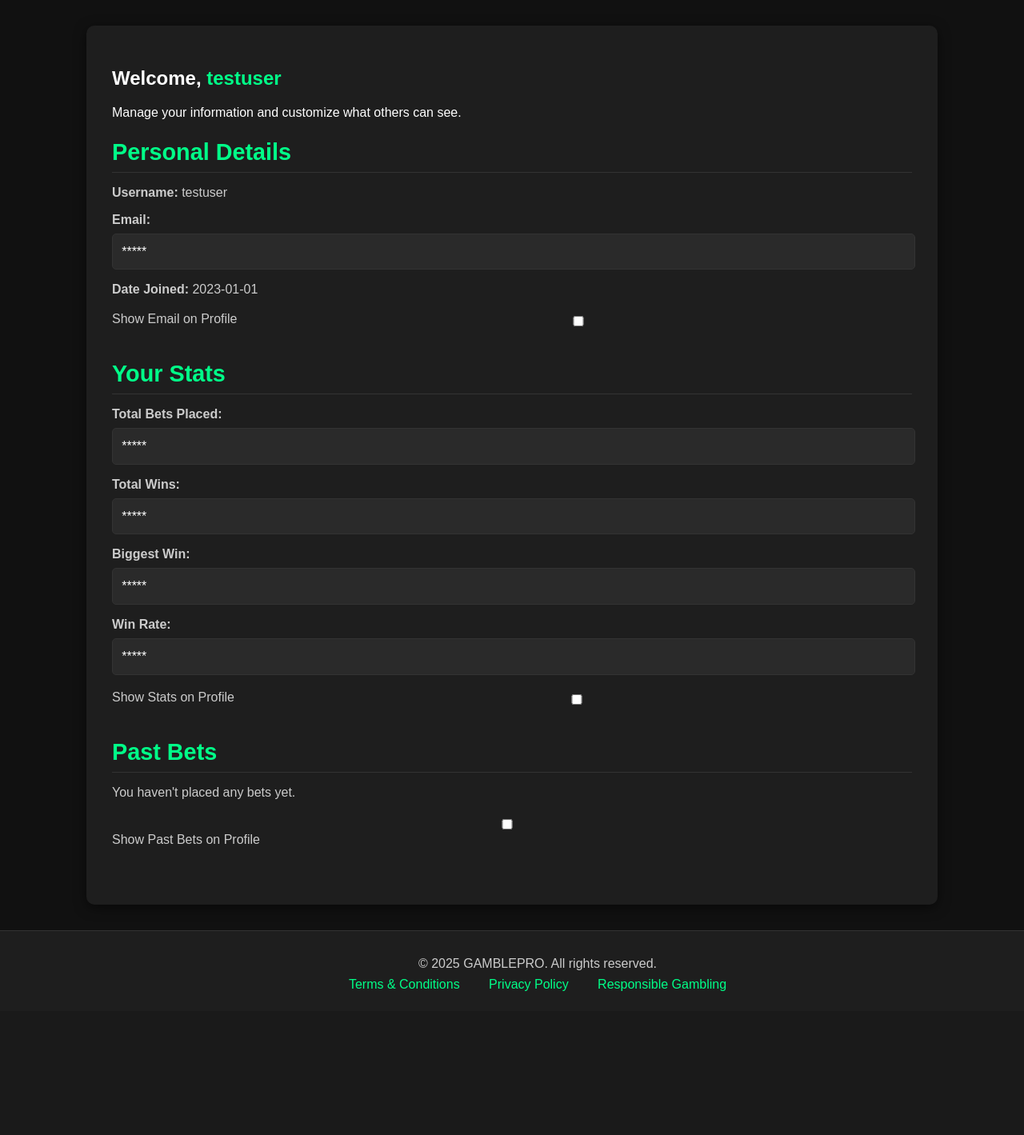
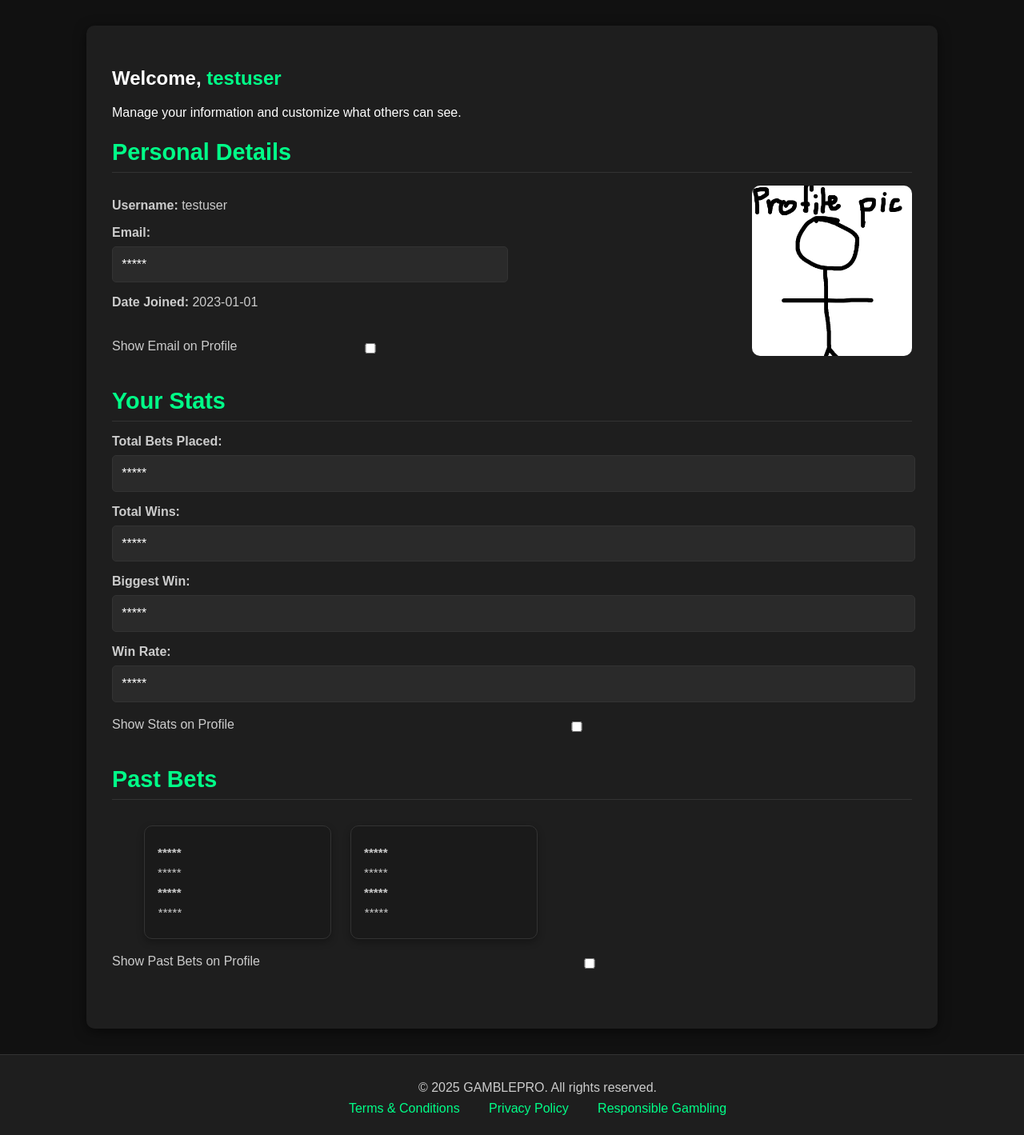
Before and after one commit to CrimsonW23/AgileWebDev3403-BookiesWebsite, a Flask app: page /profile in a window 1280 px wide; the page is wider, and only the part inside the window is pictured. Shown: the part 60-1479 px from the top of that part at 80% size. Before the commit the page ends 1299 px from the top of that part, so only its background shows below. Run offline with Flask 3, Linux system fonts and the light colour scheme.

Commit message:
Added profile picture and modified past bets section

```diff
--- a/app.py
+++ b/app.py
@@ -72,6 +72,10 @@ def profile():
             "biggestWin": 5000
         },
         "date_joined" : "2023-01-01",
+        "bets": [
+            {"bet_id": 1, "game": "Poker", "amount": 100, "outcome": "Loss", "date": "2023-01-15"},
+            {"bet_id": 2, "game": "Horses", "amount": 300, "outcome": "Won", "date": "2023-01-17"},
+        ]
     }
     return render_template("profile.html", user=user)
 
--- a/static/css/profile.css
+++ b/static/css/profile.css
@@ -73,6 +73,33 @@ header {
     font-size: 1.8rem;
     border-bottom: 1px solid #333;
     padding-bottom: 0.5rem;
+}
+
+.profile-information {
+    display: flex;
+    flex-wrap: wrap;
+    justify-content: space-between;
+    gap: 2rem; /* Optional spacing between form and image */
+}
+
+.user-details,
+.profile-image {
+    width: 48%;
+}
+
+/* Optional: center the image vertically */
+.profile-image {
+    display: flex;
+    justify-content: right;
+    align-items: right;
+}
+
+.profile-image img {
+    width: 100%;
+    height: auto;
+    max-width: 200px; /* Optional: limit image size */
+    border-radius: 10px; /* Optional: round corners */
+    object-fit: cover;
 }
 
 .profile-section p,
@@ -254,3 +281,62 @@ footer nav a:hover {
 .checkbox-container label{
     white-space: nowrap;
 }
+
+.bet-history {
+    display: flex;
+    flex-wrap: wrap;
+    gap: 1.5rem;
+    justify-content: start;
+    margin-top: 1rem;
+}
+
+.bet-card {
+    background-color: #1a1a1a;
+    border: 1px solid #333;
+    border-radius: 10px;
+    padding: 1rem;
+    width: 200px;
+    box-shadow: 0 4px 10px rgba(0, 0, 0, 0.3);
+    transition: transform 0.3s ease;
+}
+
+.bet-card:hover {
+    transform: translateY(-5px);
+}
+
+.bet-card p {
+    margin: 0.5rem 0;
+    font-size: 0.95rem;
+    color: #ccc;
+}
+
+.game-name {
+    font-weight: bold;
+    color: #00ff88;
+    font-size: 1.1rem;
+    margin-bottom: 0.5rem;
+}
+
+.bet-amount {
+    font-size: 1rem;
+    color: #fff;
+}
+
+.bet-outcome {
+    font-weight: bold;
+    font-size: 1rem;
+}
+
+.bet-outcome.win {
+    color: #00ff88;
+}
+
+.bet-outcome.loss {
+    color: #ff4c4c;
+}
+
+.bet-date {
+    font-style: italic;
+    font-size: 0.9rem;
+    color: #aaa;
+}
--- a/static/js/profile.js
+++ b/static/js/profile.js
@@ -37,6 +37,7 @@ document.addEventListener("DOMContentLoaded", () => {
     const checkbox = document.getElementById("show-email");
     const emailDisplay = document.getElementById("email-input");
     const statsCheckbox = document.getElementById("show-stats");
+    const pastBetsCheckbox = document.getElementById("show-bets");
 
     function toggleVisibility(inputType) {
         if (inputType == 'email'){
@@ -48,15 +49,29 @@ document.addEventListener("DOMContentLoaded", () => {
             document.getElementById("stats-biggestWin").value = statsCheckbox.checked ? userStats.biggestWin : "*****";
             document.getElementById("stats-winRate").value = statsCheckbox.checked ? `${((userStats.wins / userStats.totalBets) * 100).toFixed(2)}%` : "*****";
         }
-        else if ( inputType == 'past-bets'){
-            pastBetsInput.value = pastBetsCheckbox.checked ? userPastBets : "*****";
+        else if (inputType === 'past-bets') {
+            for (let i = 0; i < userBets.length; i++) {
+                document.getElementById(`bet-game-${i}`).textContent = pastBetsCheckbox.checked ? userBets[i].game : "*****";
+                document.getElementById(`bet-amount-${i}`).textContent = pastBetsCheckbox.checked ? `$${userBets[i].amount}` : "*****";
+                document.getElementById(`bet-outcome-${i}`).textContent = pastBetsCheckbox.checked ? userBets[i].outcome : "*****";
+                document.getElementById(`bet-date-${i}`).textContent = pastBetsCheckbox.checked ? userBets[i].date : "*****";
+
+                // Changes outcome color based on win/loss
+                const outcomeEl = document.getElementById(`bet-outcome-${i}`);
+                outcomeEl.classList.remove("win", "loss");
+                if (pastBetsCheckbox.checked) {
+                    outcomeEl.classList.add(userBets[i].outcome === "Won" ? "win" : "loss");
+                }
+            }
         }
     }
 
     checkbox.addEventListener("change", () => toggleVisibility('email'));
     statsCheckbox.addEventListener("change", () => toggleVisibility('stats'));
+    pastBetsCheckbox.addEventListener("change", () => toggleVisibility('past-bets'));
 
     toggleVisibility('email');
     toggleVisibility('stats');
+    toggleVisibility('past-bets');
 
 });
--- a/templates/profile.html
+++ b/templates/profile.html
@@ -16,6 +16,16 @@
         losses: '{{ user.stats["losses"] }}',
         biggestWin: '{{ user.stats["biggestWin"] }}'
     };
+    const userBets = [
+        {% for bet in user.bets %}
+        {
+            game: "{{ bet.game|escape }}",
+            amount: "{{ bet.amount|escape }}",
+            outcome: "{{ bet.outcome|escape }}",
+            date: "{{ bet.date|escape }}"
+        }{% if not loop.last %},{% endif %}
+        {% endfor %}
+    ];
 </script>
 
 <body>
@@ -31,18 +41,27 @@
 
         <section class="profile-section personal-details">
             <h2>Personal Details</h2>
+            <div class = "profile-information">
+                <div class = "user-details">
                     <p><strong>Username:</strong> {{ user.username }}</p>
                     <p>
                         <strong>Email:</strong>
                         <input type="text" id="email-input" value="*****" readonly>
                     </p>
                     <p><strong>Date Joined:</strong> {{ user.date_joined }}</p>
+                    <br>
 
                     <div class = "checkbox-container">
                         <label for="show-email">
                             Show Email on Profile
                         </label>
                         <input type="checkbox" id="show-email" onclick="toggleVisibility('email')">
+                    </div>
+                </div>
+
+                <div class="profile-image">
+                    <img src="{{ url_for('static', filename='images/profile-placeholder.png') }}">
+                </div>
         </div>
 
         </section>
@@ -80,22 +99,24 @@
             <h2>Past Bets</h2>
             {% if user.bets %}
                 <ul class="bet-history">
+                    <div class="bet-history">
                         {% for bet in user.bets %}
-                        <li>
-                            <p><strong>Game:</strong> {{ bet.game }}</p>
-                            <p><strong>Amount:</strong> ${{ bet.amount }}</p>
-                            <p><strong>Outcome:</strong> {{ bet.outcome }}</p>
-                            <p><strong>Date:</strong> {{ bet.date }}</p>
-                        </li>
+                            <div class="bet-card" id="bet-card-{{ loop.index0 }}">
+                                <p class="game-name" id="bet-game-{{ loop.index0 }}">*****</p>
+                                <p class="bet-amount" id="bet-amount-{{ loop.index0 }}">*****</p>
+                                <p class="bet-outcome" id="bet-outcome-{{ loop.index0 }}">*****</p>
+                                <p class="bet-date" id="bet-date-{{ loop.index0 }}">*****</p>
+                            </div>
                         {% endfor %}
+                    </div>
                 </ul>
             {% else %}
                 <p>You haven't placed any bets yet.</p>
             {% endif %}
-            <label>
-                <input type="checkbox" name="show_bets" {% if user.show_bets %}checked{% endif %}>
-                Show Past Bets on Profile
-            </label>
+            <div class="checkbox-container">
+                <label for="show-bets">Show Past Bets on Profile</label>
+                <input type="checkbox" id="show-bets">
+            </div>
         </section>
     </main>
     <footer>
```
Also changed, not shown: static/images/profile-placeholder.png (added). Lines whose indentation alone changed are shown as unchanged.
